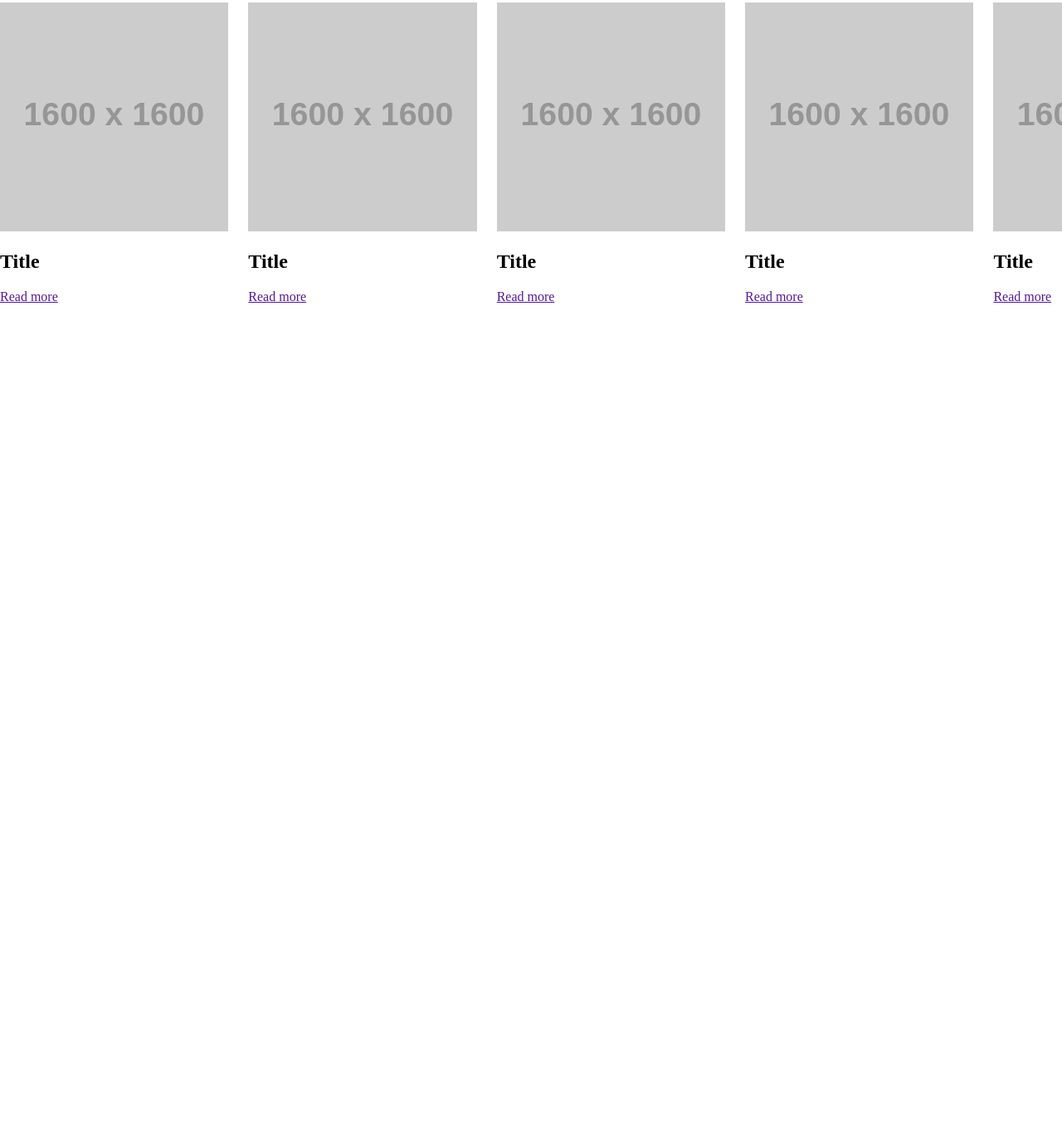
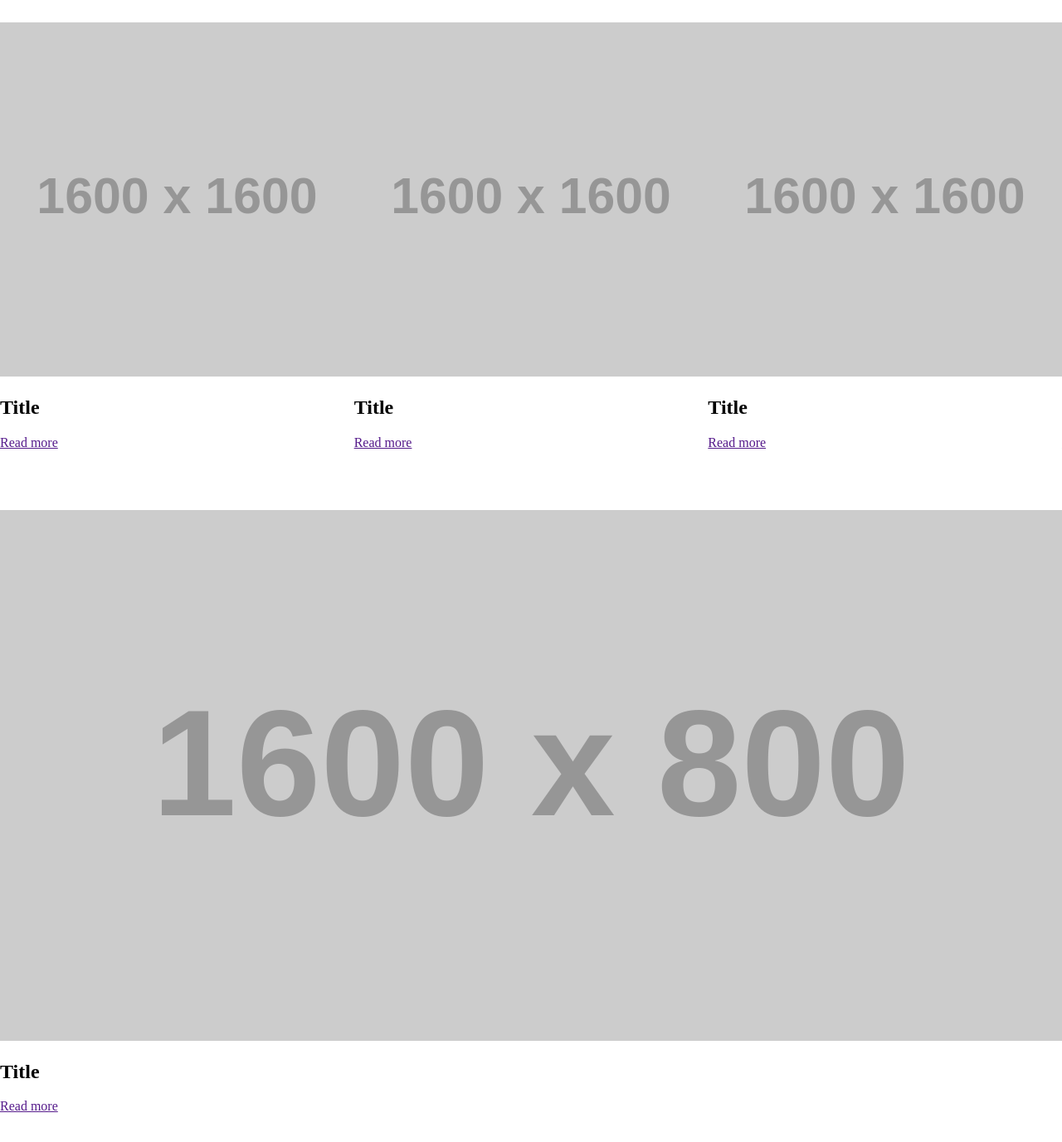
Before and after one commit to andrasna/carosans, a website: page index.html in a window 1280 px wide. Shown: the part 385-1762 px from the top of the page at 83% size. Before the commit the page ends 800 px from the top, so only its background shows below. Drawn offline with Linux system fonts and the light colour scheme; placeholder pictures from the web are drawn by us.

Commit message:
break down CSS into easier to customize parts

```diff
--- /dev/null
+++ b/custom.css
@@ -0,0 +1,55 @@
+body,
+ul {
+  margin: 0;
+}
+
+.glideable {
+  margin-bottom: 3rem;
+}
+
+/* Slider one */
+
+.one {
+  --numSlidesInView: 1;
+  --endSlideVis: .3;
+  --gapSize: 1rem;
+  --transitionDuration: .35s;
+  --transitionTiming: ease;
+}
+
+@media (min-width: 50rem) {
+  .one {
+    --numSlidesInView: 3;
+    --gapSize: 1.5rem;
+  }
+}
+
+@media (min-width: 75rem) {
+  .one {
+    --numSlidesInView: 4;
+  }
+}
+
+/* Slider two */
+
+.two {
+  --numSlidesInView: 1;
+  --transitionDuration: .35s;
+  --transitionTiming: ease;
+}
+
+@media (min-width: 50rem) {
+  .two {
+    --numSlidesInView: 2;
+  }
+}
+
+@media (min-width: 75rem) {
+  .two {
+    --numSlidesInView: 3;
+  }
+}
+
+.two ul {
+  margin-bottom: 1.5rem;
+}
--- a/index.html
+++ b/index.html
@@ -3,14 +3,11 @@
 <head>
   <meta charset="UTF-8">
   <meta name="viewport" content="width=device-width, initial-scale=1.0">
-  <link rel="stylesheet" href="src/css/_glideable.css">
   <link rel="stylesheet" href="src/css/glideable.css">
-  <link rel="stylesheet" href="src/css/index.css">
+  <link rel="stylesheet" href="custom.css">
   <title>Glideable</title>
 </head>
 <body>
-
-
 
 <div class="glideable one">
   <ul>
@@ -105,8 +102,52 @@
 </div>
 
 
+<div class="glideable three">
+  <ul>
+    <li>
+      <img src="https://via.placeholder.com/1600x800/202020" alt="image">
+      <h2>Title</h2>
+      <a href="">Read more</a>
+    </li>
+    <li>
+      <img src="https://via.placeholder.com/1600x800/558284" alt="image">
+      <h2 class="slider-title">Title</h2>
+      <a href="">Read more</a>
+    </li>
+    <li>
+      <img src="https://via.placeholder.com/1600x800/202020" alt="image">
+      <h2 class="slider-title">Title</h2>
+      <a href="">Read more</a>
+    </li>
+    <li>
+      <img src="https://via.placeholder.com/1600x800/558284" alt="image">
+      <h2 class="slider-title">Title</h2>
+      <a href="">Read more</a>
+    </li>
+    <li>
+      <img src="https://via.placeholder.com/1600x800/202020" alt="image">
+      <h2 class="slider-title">Title</h2>
+      <a href="">Read more</a>
+    </li>
+    <li>
+      <img src="https://via.placeholder.com/1600x800/558284" alt="image">
+      <h2 class="slider-title">Title</h2>
+      <a href="">Read more</a>
+    </li>
+    <li>
+      <img src="https://via.placeholder.com/1600x800/202020" alt="image">
+      <h2 class="slider-title">Title</h2>
+      <a href="">Read more</a>
+    </li>
+    <li>
+      <img src="https://via.placeholder.com/1600x800/005584" alt="image">
+      <h2 class="slider-title">Last</h2>
+      <a href="">Last</a>
+    </li>
+  </ul>
+</div>
 
-<script type="module" src="src/js/index.js"></script>
+<script type="module" src="main.js"></script>
 
 </script>
 </body>
--- a/src/css/glideable.css
+++ b/src/css/glideable.css
@@ -1,31 +1,54 @@
 /*
 
-Customize values and media queries here.
+The core CSS
+
+A minimal layer to make the carousel work.
+
+Custom properties (or "CSS variables") fall back to default values.
+
+Find examples of how to customize the carousel with CSS here:
+
+[Link to docs - coming soon]
 
 */
 
 .glideable {
-  --numSlidesInView: 1;
-  --endSlideVis: .3;
-  --gapSize: 1rem;
-  --transitionDuration: .35s;
-  --transitionTiming: ease;
+  --position: 0;
+  --sumGaps: calc(var(--gapSize, 0rem) * (var(--numSlidesInView, 0)));
+  --distributableSpace: calc(100% - var(--sumGaps));
+  --slideWidth: calc(var(--distributableSpace) / ((var(--numSlidesInView, 1) + 1) - (1 - var(--endSlideVis, 0))));
 
+  --translateUnit: calc(var(--slideWidth) + var(--gapSize, 0rem));
+  --lastSlideWidth: calc(var(--slideWidth) * (1 - var(--lastSlideVis, 0)));
+
+  --translateX: calc(-1 * var(--translateUnit) * var(--position));
+
+  overflow: hidden;
 }
 
-@media (min-width: 50rem) {
-  .glideable {
-    --numSlidesInView: 3;
-    --gapSize: 1.5rem;
-  }
+.glideable > ul {
+  transform: translate3d(var(--translateX), 0, 0);
+  list-style: none;
+  padding-left: 0;
+  display: flex;
+  touch-action: pan-y pinch-zoom;
 }
 
-@media (min-width: 75rem) {
-  .glideable {
-    --numSlidesInView: 4;
-  }
+.glideable > ul > li {
+  min-width: calc(var(--slideWidth));
+  margin-right: var(--gapSize, 0rem);
 }
 
-.glideable ul {
-  margin-bottom: 1.5rem;
+.glideable > ul > li:last-child {
+  margin-right: 0;
 }
+
+.glideable img {
+  max-width: 100%;
+}
+
+.glideable-transitioning {
+  transition-property: transform;
+  transition-duration: var(--transitionDuration, .3s);
+  transition-timing-function: var(--transitionTiming, ease);
+}
```
